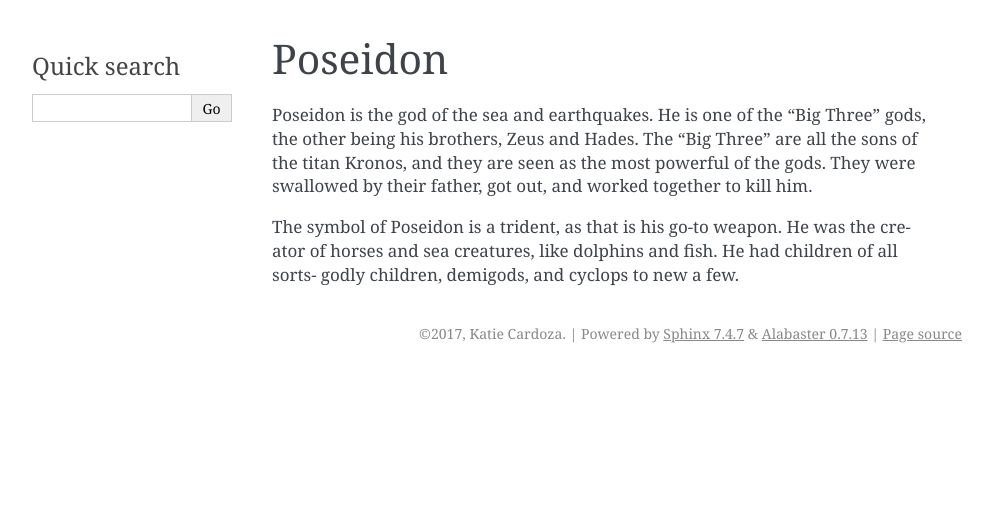
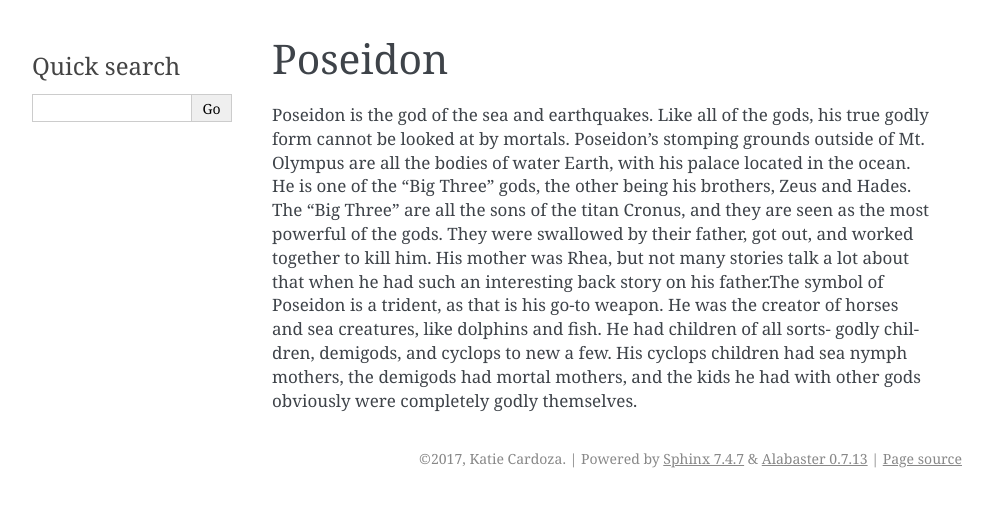
Before and after one commit to KatieCardoza/greek_mythology_HJKW, a Sphinx documentation site: the page built from Greek Mythology/source/poseidon/index.rst, in a window 1280 px wide. Shown: the top 507 px of the page, without its empty margins (148-1141 px from the left). Built offline with Sphinx 7.4.7, drawn with Linux system fonts in a browser that asks for light colours; pages that are not in the unit, such as notebooks, are missing from menus.

Commit message:
added content

```diff
--- a/Greek Mythology/source/poseidon/index.rst
+++ b/Greek Mythology/source/poseidon/index.rst
@@ -2,11 +2,16 @@ Poseidon
 ========
 
 
-Poseidon is the god of the sea and earthquakes. He is one of the "Big Three"
-gods, the other being his brothers, Zeus and Hades. The "Big Three" are all the
-sons of the titan Kronos, and they are seen as the most powerful of the gods.
-They were swallowed by their father, got out, and worked together to kill him.
-
-The symbol of Poseidon is a trident, as that is his go-to weapon. He was the
-creator of horses and sea creatures, like dolphins and fish. He had children of
-all sorts- godly children, demigods, and cyclops to new a few.
+Poseidon is the god of the sea and earthquakes. Like all of the gods, his true
+godly form cannot be looked at by mortals. Poseidon's stomping grounds
+outside of Mt. Olympus are all the bodies of water Earth, with his palace
+located in the ocean. He is one of the "Big Three" gods, the other being his
+brothers, Zeus and Hades. The "Big Three" are all the sons of the titan Cronus,
+and they are seen as the most powerful of the gods. They were swallowed by their
+father, got out, and worked together to kill him. His mother was Rhea, but not
+many stories talk a lot about that when he had such an interesting back story
+on his father.The symbol of Poseidon is a trident, as that is his go-to weapon.
+He was the creator of horses and sea creatures, like dolphins and fish. He had
+children of all sorts- godly children, demigods, and cyclops to new a few. His
+cyclops children had sea nymph mothers, the demigods had mortal mothers, and the
+kids he had with other gods obviously were completely godly themselves.
```
Also changed, not shown: Greek Mythology/source/athena/index.rst (+12 -4 lines), Greek Mythology/source/demigods/index.rst (+15 -9 lines), Greek Mythology/source/hermes/index.rst (+13 -4 lines).
